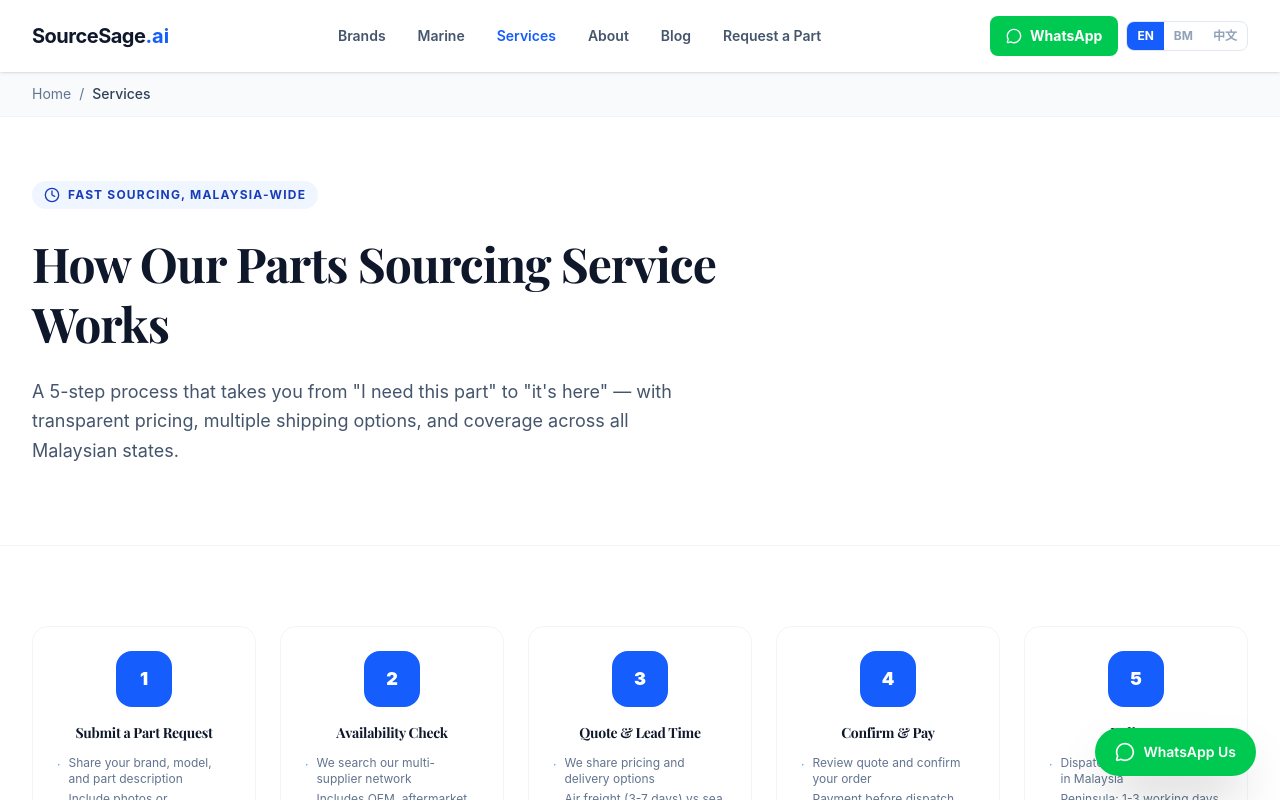
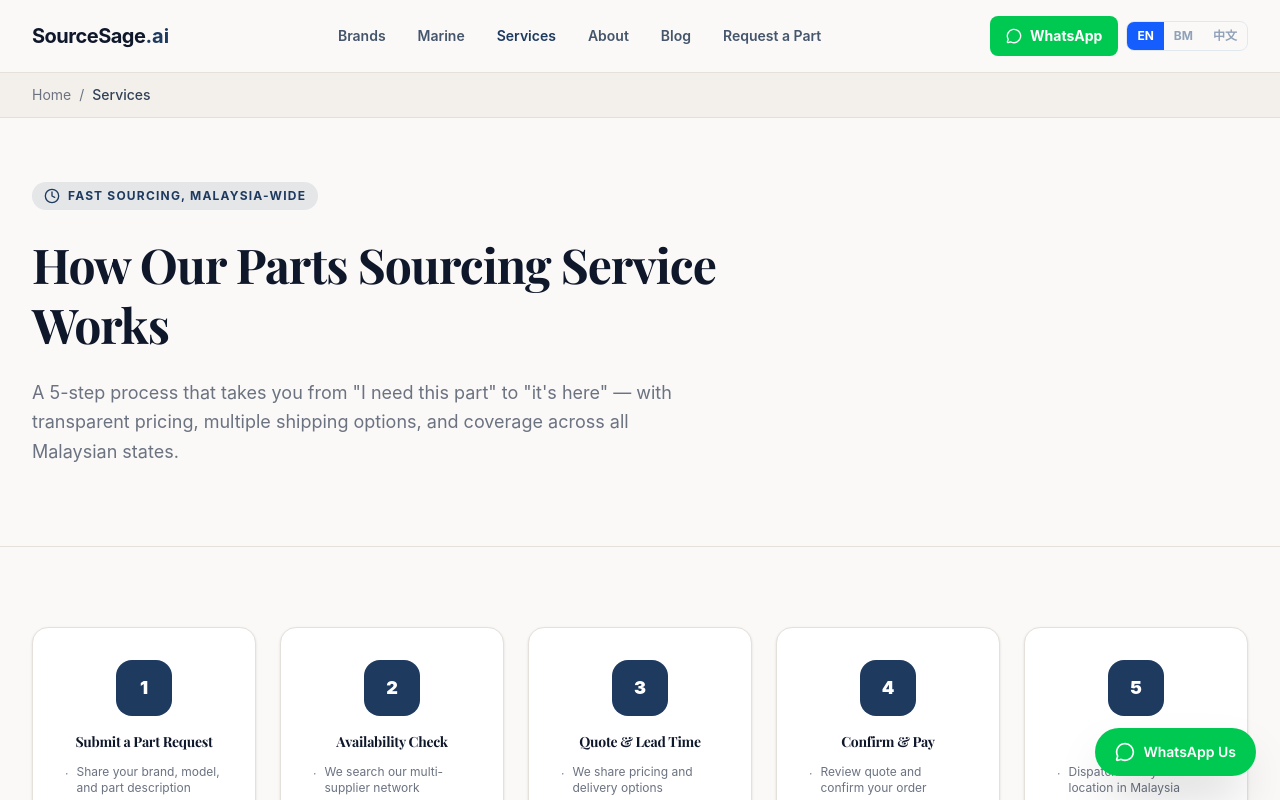
Before and after one commit to ftracktechnolog/sourcesage_landing_page, a Next.js app: page /services in a window 1280 px wide. Shown: the top 800 px of the page. Built offline with nearby package versions, Linux system fonts and the light colour scheme.

Commit message:
Phoebe: ZH John Deere + Zoomlion brand pages, design commits 3/5/6 (navbar restyle, color pass, grid/footer/pages)

```diff
--- a/app/services/page.jsx
+++ b/app/services/page.jsx
@@ -78,19 +78,19 @@ export default function ServicesPage() {
         <MessageCircle className="w-5 h-5" /> WhatsApp Us
       </WhatsappCTA>
       <div className="min-h-screen font-sans text-slate-900 antialiased">
-        <nav className="bg-white shadow-sm sticky top-0 z-40">
+        <nav className="bg-bg/95 backdrop-blur-sm border-b border-border sticky top-0 z-40">
           <div className="max-w-7xl mx-auto px-4 sm:px-6 lg:px-8 py-4 flex justify-between items-center">
             <Link href="/" className="flex items-center">
               <span className="font-bold text-xl text-slate-900 tracking-tight">SourceSage</span>
-              <span className="text-blue-600 font-bold text-xl">.ai</span>
+              <span className="text-accent font-bold text-xl">.ai</span>
             </Link>
             <div className="hidden md:flex gap-8 text-sm font-semibold text-slate-600">
-              <Link href="/#brands" className="hover:text-blue-600 transition-colors">Brands</Link>
-              <Link href="/#marine" className="hover:text-blue-600 transition-colors">Marine</Link>
-              <Link href="/services" className="text-blue-600 transition-colors">Services</Link>
-              <Link href="/about" className="hover:text-blue-600 transition-colors">About</Link>
-              <Link href="/blog" className="hover:text-blue-600 transition-colors">Blog</Link>
-              <Link href="/#request" className="hover:text-blue-600 transition-colors">Request a Part</Link>
+              <Link href="/#brands" className="hover:text-accent transition-colors">Brands</Link>
+              <Link href="/#marine" className="hover:text-accent transition-colors">Marine</Link>
+              <Link href="/services" className="text-accent transition-colors">Services</Link>
+              <Link href="/about" className="hover:text-accent transition-colors">About</Link>
+              <Link href="/blog" className="hover:text-accent transition-colors">Blog</Link>
+              <Link href="/#request" className="hover:text-accent transition-colors">Request a Part</Link>
             </div>
             <div className="flex items-center gap-2">
               <WhatsappCTA label="services-navbar" message="Hi, I need help sourcing a spare part. Brand: ___ Model: ___ Part needed: ___" className="bg-green-500 hover:bg-green-600 text-white px-4 py-2.5 rounded-lg font-bold transition-all text-sm flex items-center gap-2">
@@ -100,31 +100,31 @@ export default function ServicesPage() {
             </div>
           </div>
         </nav>
-        <div className="bg-slate-50 border-b border-slate-100">
-          <div className="max-w-7xl mx-auto px-4 sm:px-6 lg:px-8 py-3 text-sm text-slate-500">
-            <Link href="/" className="hover:text-blue-600 transition-colors">Home</Link>
+        <div className="bg-bg-alt border-b border-border">
+          <div className="max-w-7xl mx-auto px-4 sm:px-6 lg:px-8 py-3 text-sm text-muted">
+            <Link href="/" className="hover:text-accent transition-colors">Home</Link>
             <span className="mx-2">/</span>
             <span className="text-slate-700 font-medium">Services</span>
           </div>
         </div>
-        <header className="bg-white pt-16 pb-20 border-b border-slate-100">
+        <header className="bg-bg pt-16 pb-20 border-b border-border">
           <div className="max-w-7xl mx-auto px-4 sm:px-6 lg:px-8">
-            <div className="inline-flex items-center gap-2 px-3 py-1.5 rounded-full bg-blue-50 text-blue-800 text-xs font-bold uppercase tracking-widest mb-6">
+            <div className="inline-flex items-center gap-2 px-3 py-1.5 rounded-full bg-accent/10 text-accent text-xs font-bold uppercase tracking-widest mb-6">
               <Clock className="w-4 h-4" /> Fast Sourcing, Malaysia-Wide
             </div>
             <h1 className="text-4xl md:text-5xl font-extrabold text-slate-900 leading-tight mb-6 max-w-3xl">How Our Parts Sourcing Service Works</h1>
-            <p className="text-lg text-slate-600 max-w-2xl leading-relaxed">A 5-step process that takes you from "I need this part" to "it's here" — with transparent pricing, multiple shipping options, and coverage across all Malaysian states.</p>
+            <p className="text-lg text-muted max-w-2xl leading-relaxed">A 5-step process that takes you from "I need this part" to "it's here" — with transparent pricing, multiple shipping options, and coverage across all Malaysian states.</p>
           </div>
         </header>
-        <section className="py-20 bg-white">
+        <section className="py-20 bg-bg">
           <div className="max-w-7xl mx-auto px-4 sm:px-6 lg:px-8">
             <div className="grid grid-cols-1 md:grid-cols-5 gap-6">
               {STEPS.map((step, i) => (
-                <div key={i} className="bg-white rounded-2xl p-6 border border-slate-100 hover:border-blue-200 hover:shadow-md transition-all text-center">
-                  <div className="w-14 h-14 bg-blue-600 text-white rounded-2xl flex items-center justify-center text-lg font-black mx-auto mb-4">{step.number}</div>
-                  <h3 className="font-bold text-slate-900 mb-3 text-sm">{step.title}</h3>
-                  <ul className="text-xs text-slate-500 space-y-1 text-left">
-                    {step.items.map((item, j) => (<li key={j} className="flex items-start gap-2"><span className="text-blue-400 mt-0.5">·</span> {item}</li>))}
+                <div key={i} className="bg-white rounded-2xl p-8 shadow-sm border border-border hover:shadow-md transition-shadow text-center">
+                  <div className="w-14 h-14 bg-accent text-white rounded-2xl flex items-center justify-center text-lg font-black mx-auto mb-4">{step.number}</div>
+                  <h3 className="font-bold text-slate-900 mb-3 text-sm font-heading">{step.title}</h3>
+                  <ul className="text-xs text-muted space-y-1 text-left">
+                    {step.items.map((item, j) => (<li key={j} className="flex items-start gap-2"><span className="text-accent/60 mt-0.5">·</span> {item}</li>))}
                   </ul>
                 </div>
               ))}
--- a/components/HomePageContent.jsx
+++ b/components/HomePageContent.jsx
@@ -620,25 +620,25 @@ const BlogSection = ({ t, posts, lang }) => {
 const Footer = ({ t, lang }) => {
   const aboutUrl = lang === 'ms' ? '/ms/about' : lang === 'zh-Hans' ? '/zh/about' : '/about'
   return (
-  <footer className="bg-white py-12 text-slate-500 border-t border-slate-100">
+  <footer className="bg-bg-alt py-12 text-muted border-t border-border">
     <div className="max-w-7xl mx-auto px-4 sm:px-6 lg:px-8">
       <div className="grid grid-cols-1 md:grid-cols-3 gap-8 mb-8">
         <div>
           <span className="font-black text-xl tracking-tighter text-slate-900">SourceSage</span>
-          <span className="font-black text-xl text-blue-600">.ai</span>
-          <p className="text-sm text-slate-500 mt-1">{t.footer.tagline}</p>
+          <span className="font-black text-xl text-accent">.ai</span>
+          <p className="text-sm text-muted mt-1">{t.footer.tagline}</p>
         </div>
         <div>
-          <p className="text-xs font-bold uppercase tracking-widest text-slate-400 mb-3">{t.footer.partsHeading}</p>
+          <p className="text-xs font-bold uppercase tracking-widest text-muted mb-3">{t.footer.partsHeading}</p>
           <ul className="space-y-2 text-sm font-semibold">
             {(t.footer.brandLinks || []).map(link => (
-              <li key={link.slug}><Link href={link.slug} className="hover:text-blue-600 transition-colors">{link.label}</Link></li>
+              <li key={link.slug}><Link href={link.slug} className="hover:text-accent transition-colors">{link.label}</Link></li>
             ))}
-            <li><Link href={aboutUrl} className="hover:text-blue-600 transition-colors">{t.footer.about}</Link></li>
+            <li><Link href={aboutUrl} className="hover:text-accent transition-colors">{t.footer.about}</Link></li>
           </ul>
         </div>
         <div className="flex flex-col gap-3 text-sm font-semibold">
-          <a href="mailto:info@sourcesage.ai" className="hover:text-blue-600 flex items-center gap-2 transition-colors">
+          <a href="mailto:info@sourcesage.ai" className="hover:text-accent flex items-center gap-2 transition-colors">
             <Mail className="w-4 h-4" /> info@sourcesage.ai
           </a>
           <WhatsappCTA label="footer" message="Hi, I need help sourcing a spare part. Brand: ___ Model: ___ Part needed: ___" className="hover:text-green-600 flex items-center gap-2 transition-colors">
@@ -646,8 +646,8 @@ const Footer = ({ t, lang }) => {
           </WhatsappCTA>
         </div>
       </div>
-      <div className="text-center pt-6 border-t border-slate-100">
-        <p className="text-[10px] font-bold uppercase tracking-[0.2em] text-slate-400">{t.footer.copyright}</p>
+      <div className="text-center pt-6 border-t border-border">
+        <p className="text-[10px] font-bold uppercase tracking-[0.2em] text-muted">{t.footer.copyright}</p>
       </div>
     </div>
   </footer>
```
